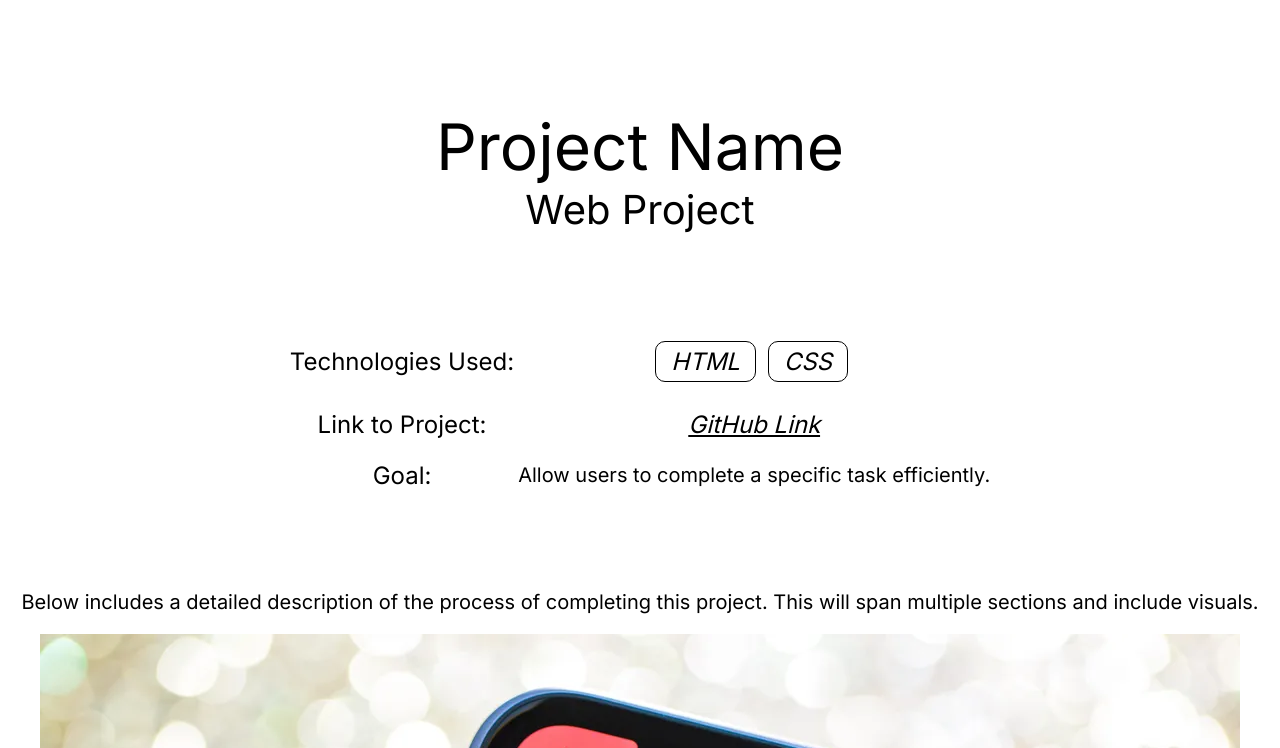
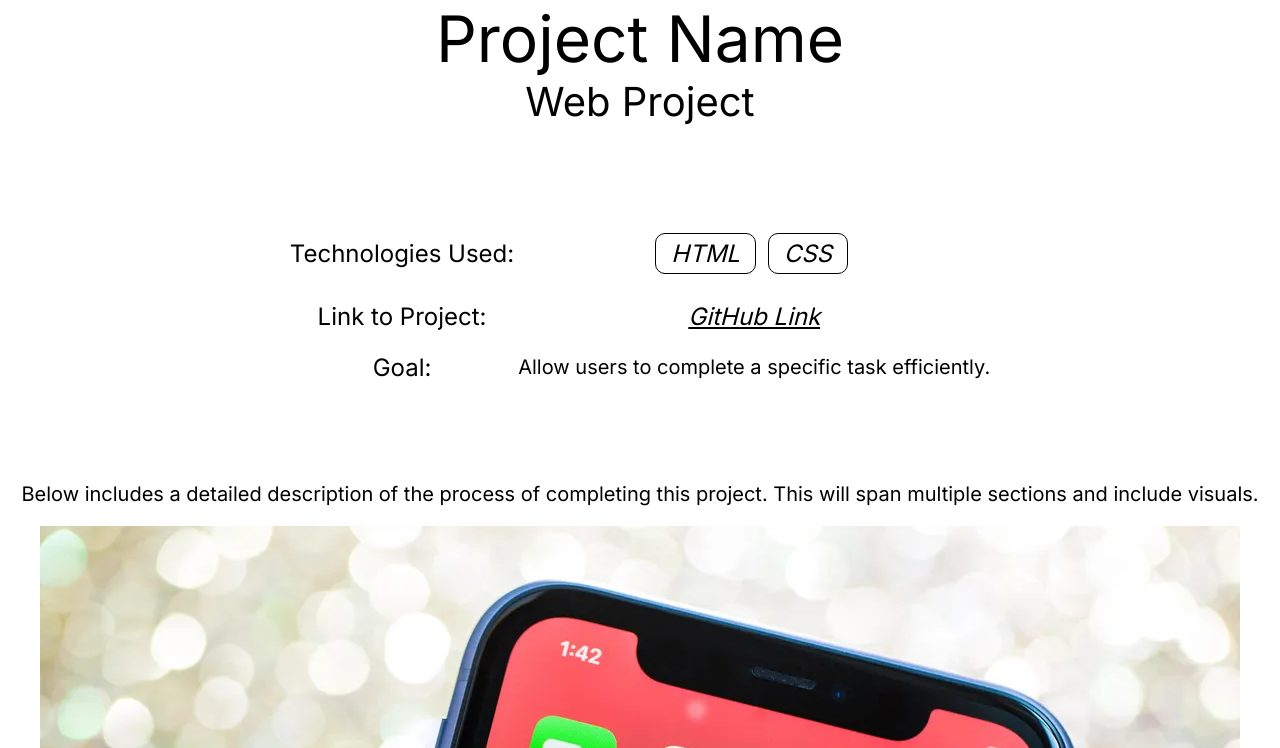
Before and after one commit to jiliana/134-personal-site-css, a plain HTML site: page project-example.html in a window 1280 px wide. Shown: the part 52-800 px from the top of the page. Drawn offline with Linux system fonts and the light colour scheme.

Commit message:
center all pages

```diff
--- a/project-example.html
+++ b/project-example.html
@@ -14,7 +14,7 @@
     <link rel="stylesheet" type="text/css" href="/styles.css">
     <link rel="icon" type="image/x-icon" href="/images/favicon/flower.svg">
 </head>
-<body class="center">
+<body>
 
     <header>
         <a href="/"><img src="/images/favicon/J.svg" alt="Home" width="50" height="50"></a>
--- a/styles.css
+++ b/styles.css
@@ -12,6 +12,7 @@ body {
     margin: 0;
     font-family: 'Inter', sans-serif;
     cursor: url('images/favicon/flower.png'), auto;
+    text-align: center;
 }
 
 .center {
@@ -440,7 +441,7 @@ footer > p a:hover {
 
 /* Case Studies */
 main {
-    padding-top:  20vh;
+    padding-top:  52px;
     margin: auto;
 }
 
```
Also changed, not shown: index.html (+1 -1 lines).
